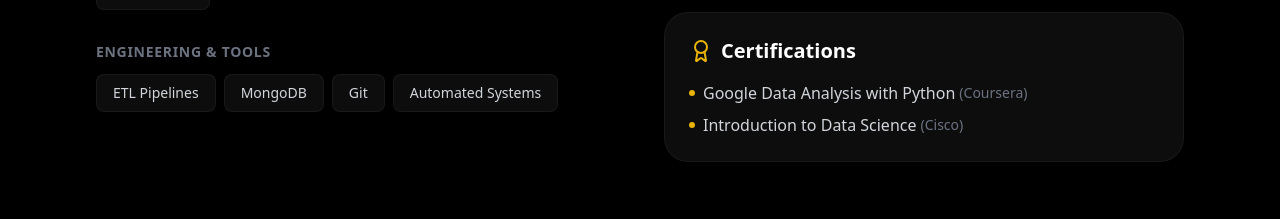
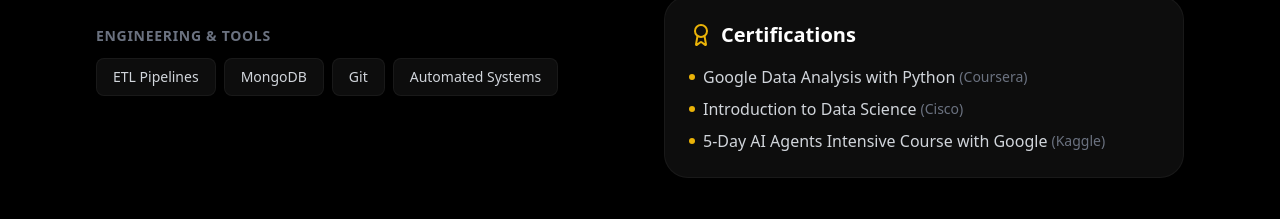
Before and after one commit to hrudayeshgharat/porfolio, a Next.js app: page / in a window 1280 px wide. Shown: the part 1280-1499 px from the top of the page. Built offline with nearby package versions, Linux system fonts and the light colour scheme; no server answers.

Commit message:
updated certifications

```diff
--- a/data/portfolio-data.ts
+++ b/data/portfolio-data.ts
@@ -43,6 +43,11 @@ export const CERTIFICATIONS = [
     name: "Introduction to Data Science",
     issuer: "Cisco",
     link: "https://www.credly.com/badges/b6b6ac12-648b-4960-9a93-4248eb9293f1/public_url"
+  },
+  {
+    name: "5-Day AI Agents Intensive Course with Google",
+    issuer: "Kaggle",
+    link: "https://www.kaggle.com/certification/badges/hrudayeshgharat/105"
   }
 ];
 
--- a/package.json
+++ b/package.json
@@ -20,6 +20,7 @@
     "@types/react": "^19",
     "@types/react-dom": "^19",
     "autoprefixer": "^10.4.22",
+    "baseline-browser-mapping": "^2.9.19",
     "eslint": "^9",
     "eslint-config-next": "16.0.7",
     "postcss": "^8.5.6",
```
Also changed, not shown: 2 other files (tests, documents, lock files or other folders).
